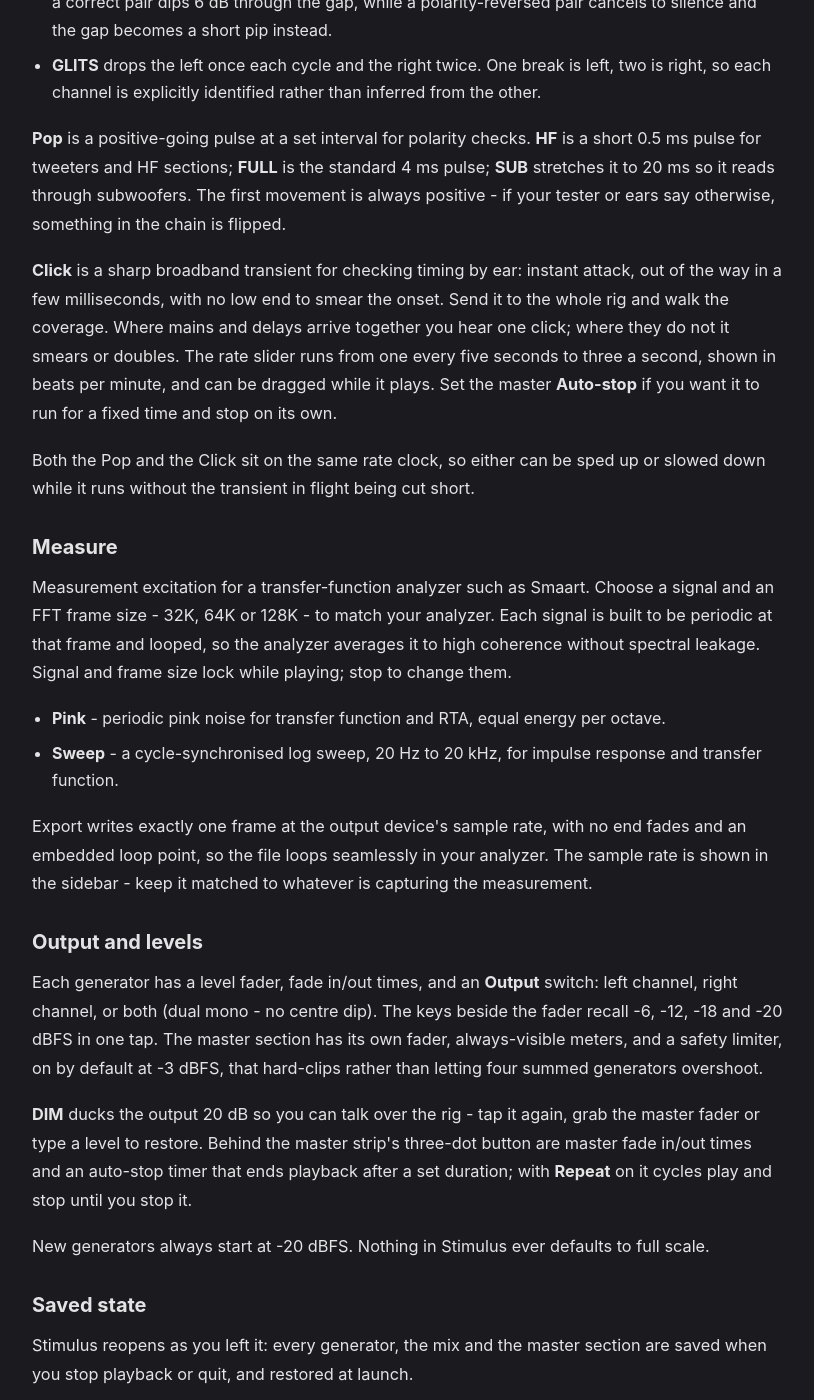
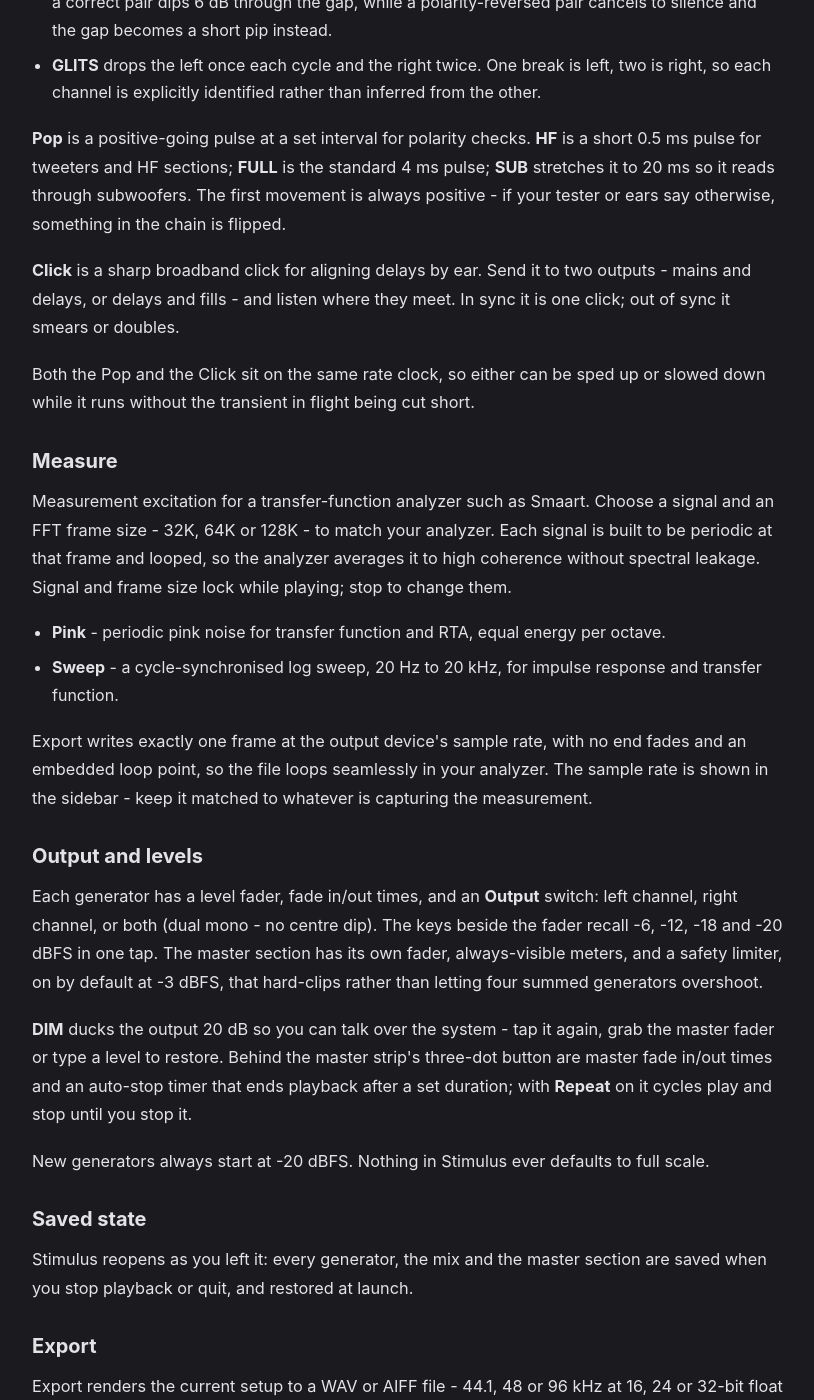
Before and after one commit to BSKapps/bskapps.github.io, a Jekyll site: the page built from articles/stimulus-guide/index.html, in a window 1280 px wide and 1400 px high, scrolled down 2196 px. Shown: the whole window, without its empty margins (232-1046 px from the left). Built offline with Jekyll 4.4.1, drawn with Linux system fonts in a browser that asks for light colours.

Commit message:
Stimulus guide: rewrite the Click entry, drop "rig"

```diff
--- a/_data/guides/stimulus-guide.json
+++ b/_data/guides/stimulus-guide.json
@@ -135,7 +135,7 @@
         },
         {
           "type": "paragraph",
-          "text": "**Click** is a sharp broadband transient for checking timing by ear: instant attack, out of the way in a few milliseconds, with no low end to smear the onset. Send it to the whole rig and walk the coverage. Where mains and delays arrive together you hear one click; where they do not it smears or doubles. The rate slider runs from one every five seconds to three a second, shown in beats per minute, and can be dragged while it plays. Set the master **Auto-stop** if you want it to run for a fixed time and stop on its own."
+          "text": "**Click** is a sharp broadband click for aligning delays by ear. Send it to two outputs - mains and delays, or delays and fills - and listen where they meet. In sync it is one click; out of sync it smears or doubles."
         },
         {
           "type": "paragraph",
@@ -174,7 +174,7 @@
         },
         {
           "type": "paragraph",
-          "text": "**DIM** ducks the output 20 dB so you can talk over the rig - tap it again, grab the master fader or type a level to restore. Behind the master strip's three-dot button are master fade in/out times and an auto-stop timer that ends playback after a set duration; with **Repeat** on it cycles play and stop until you stop it."
+          "text": "**DIM** ducks the output 20 dB so you can talk over the system - tap it again, grab the master fader or type a level to restore. Behind the master strip's three-dot button are master fade in/out times and an auto-stop timer that ends playback after a set duration; with **Repeat** on it cycles play and stop until you stop it."
         },
         {
           "type": "paragraph",
```
